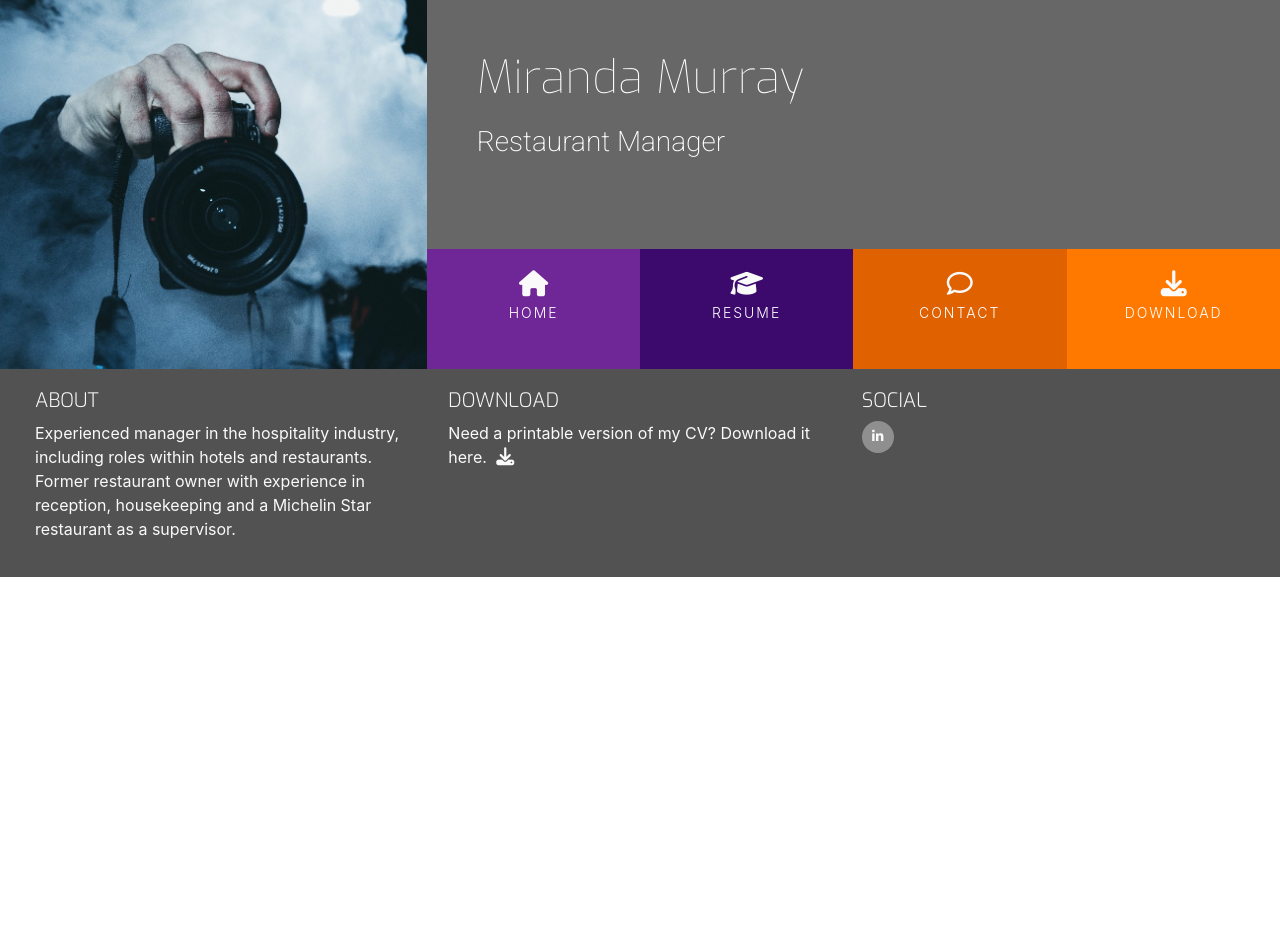
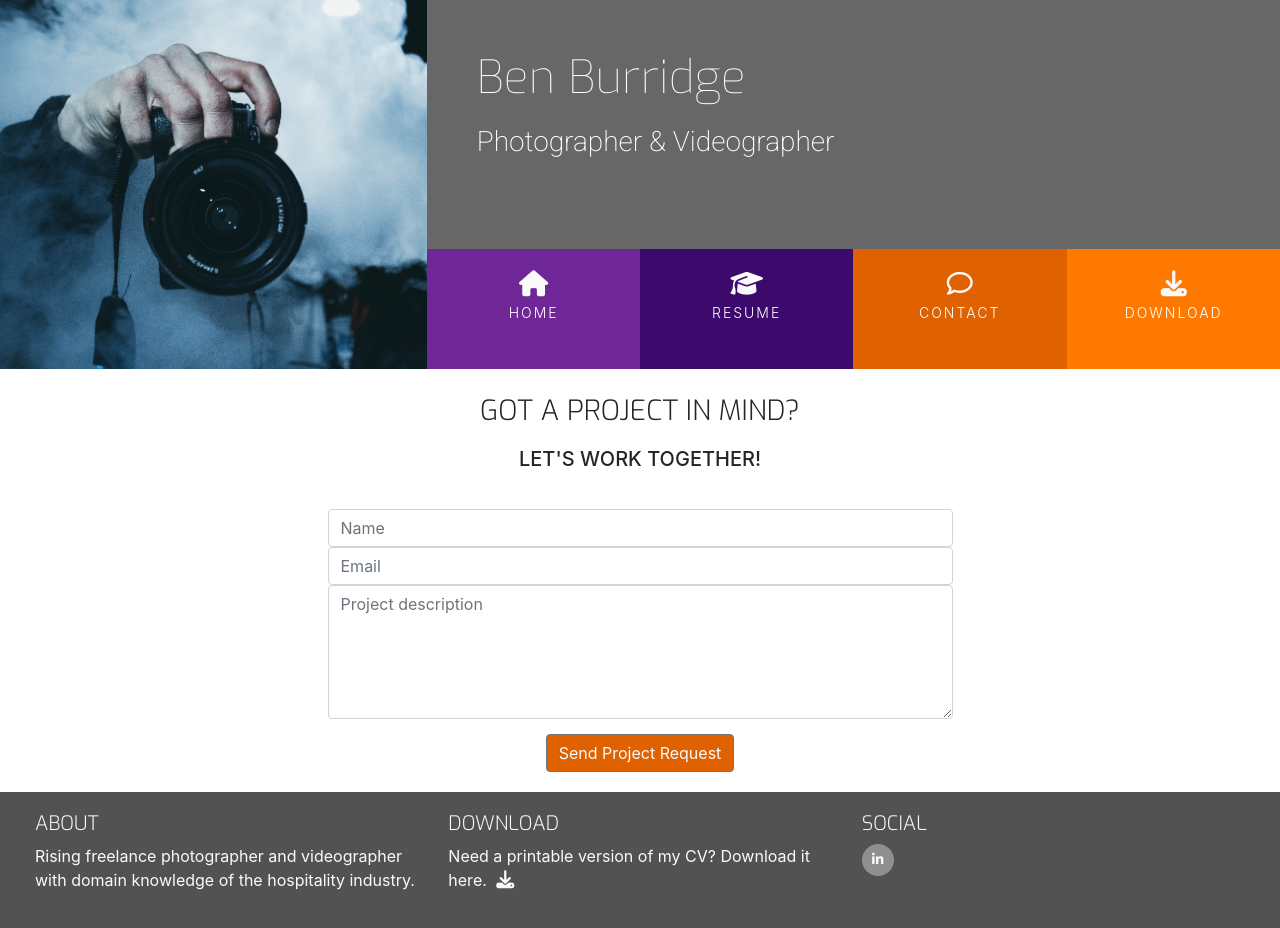
Before and after one commit to janet-dev/ci-ucd-resume, a plain HTML site: page contact.html in a window 1280 px wide. Before the commit the page ends 800 px from the top, so only its background shows below. Drawn offline with nearby package versions, Linux system fonts and the light colour scheme.

Commit message:
Add contact form, download CV and finish site

```diff
--- a/assets/css/style.css
+++ b/assets/css/style.css
@@ -16,6 +16,10 @@
 
 .bg-color-work-history {
     background-color: #3c096c;
+}
+
+.bg-color-contact {
+    background-color: #fff;
 }
 
 .ui-menu-color-home {
@@ -306,3 +310,36 @@ footer {
 .history-items {
     margin-bottom: 30px;
 }
+
+/*------------------------------------Contact form*/
+
+.contact-heading {
+    font-family: "Exo", sans-serif;
+    font-weight: 300;
+    margin-top: 25px;
+    margin-bottom: 20px;
+}
+
+.center-form {
+    padding-top: 10px;
+    margin: 0 auto;
+    max-width: 70%;
+}
+
+button[type="submit"] {
+    margin-top: 15px;
+    margin-bottom: 20px;
+    color: #fafafa;
+    background-color: #e06100;
+}
+
+/*------------------------------------Media query*/
+
+@media(min-width: 992px) {
+    .center-form {
+        padding-top: 30px;
+        min-height: 240px;
+        margin: 0 auto;
+        max-width: 50%;
+    }
+}
--- a/contact.html
+++ b/contact.html
@@ -9,7 +9,7 @@
     <script src="https://kit.fontawesome.com/7c6e646adf.js" crossorigin="anonymous"></script>
     <link rel="stylesheet" href="https://cdnjs.cloudflare.com/ajax/libs/hover.css/2.1.1/css/hover-min.css" type="text/css">
     <link rel="stylesheet" href="assets/css/style.css">
-    <title>M Murray</title>
+    <title>Contact Me</title>
 </head>
 <body>
     <header>
@@ -20,24 +20,24 @@
             <div class="col-md-8">
                 <div class="row no-gutters bg-color-name-title">
                     <div class="col heading">
-                        <h1 class="name">Miranda Murray</h1>
-                        <h2 class="title">Restaurant Manager</h2>
+                        <h1 class="name">Ben Burridge</h1>
+                        <h2 class="title">Photographer & Videographer</h2>
                     </div>
                 </div>
                 <div class="row no-gutters">
                     <div class="col">
                         <ul id="nav" class="list-inline menucontainer">
                             <li class="col-6 col-sm-3 ui-menu-color-home list-inline-item menuitem">
-                                <a href="#" class="hvr-sweep-to-bottom"><i class="fa fa-home" aria-hidden="true"></i><span> Home</span></a>
+                                <a href="index.html" class="hvr-sweep-to-bottom"><i class="fa fa-home" aria-hidden="true"></i><span> Home</span></a>
                             </li>
                             <li class="col-6 col-sm-3 ui-menu-color-resume list-inline-item menuitem">
-                                <a href="#" class="hvr-sweep-to-bottom"><i class="fa fa-graduation-cap" aria-hidden="true"></i><span> Resume</span></a>
+                                <a href="resume.html" class="hvr-sweep-to-bottom"><i class="fa fa-graduation-cap" aria-hidden="true"></i><span> Resume</span></a>
                             </li>
                             <li class="col-6 col-sm-3 ui-menu-color-contact list-inline-item menuitem">
-                                <a href="#" class="hvr-sweep-to-bottom"><i class="fa fa-comment-o" aria-hidden="true"></i><span> Contact</span></a>
+                                <a href="contact.html" class="hvr-sweep-to-bottom"><i class="fa fa-comment-o" aria-hidden="true"></i><span> Contact</span></a>
                             </li>
                             <li class="col-6 col-sm-3 ui-menu-color-download list-inline-item menuitem">
-                                <a href="#" class="hvr-sweep-to-bottom"><i class="fa fa-download" aria-hidden="true"></i><span> Download</span></a>
+                                <a href="assets/cv/dummy-cv.pdf" target="_blank" class="hvr-sweep-to-bottom"><i class="fa fa-download" aria-hidden="true"></i><span> Download</span></a>
                             </li>
                         </ul>
                     </div>
@@ -45,22 +45,40 @@
             </div>
         </div>
     </header>
-    <section>
+    <section class="container-fluid">
+        <div class="row bg-color-contact">
+            <div class="col">
+                <h3 class="contact-heading uppercase text-center">Got a project in mind?</h3>
+                <h5 class="uppercase text-center">Let's work together!</h5>
 
+                <div class="center-form">
+                    <form>
+                        <input type="text" name="name" id="fullname" class="form-control" placeholder="Name" required>
+                        <input type="email" name="email" id="emailaddress" class="form-control" placeholder="Email" required>
+                        <textarea rows="5" name="projectsummary" id="projectsummary" class="form-control" placeholder="Project description" required></textarea>
+                        <div class="form-row text-center">
+                            <div class="col">
+                                <button type="submit" class="btn btn-secondary">Send Project Request</button>
+                            </div>
+                        </div>
+                    </form>
+                </div>
+            </div>
+        </div>
     </section>
     <footer class="container-fluid">
         <div id="footer-details" class="row">
             <div class="col-sm-4">
                 <h5 class="uppercase general-sub">About</h5>
                 <p class="inline-block">
-                    Experienced manager in the hospitality industry, including roles within hotels and restaurants. Former restaurant owner with experience in reception, housekeeping and a Michelin Star restaurant as a supervisor.
+                    Rising freelance photographer and videographer with domain knowledge of the hospitality industry.
                 </p>
             </div>
             <div class="col-sm-4">
                 <h5 class="uppercase general-sub">Download</h5>
                 <p class="inline-block">
                     Need a printable version of my CV? Download it here.
-                    <a href="#" target="_blank" class="cv-pdf">
+                    <a href="assets/cv/dummy-cv.pdf" target="_blank" class="cv-pdf">
                         <i class="fa fa-download" aria-hidden="true"></i>
                         <span class="sr-only">Download link.</span>
                     </a>
@@ -70,7 +88,7 @@
                 <h5 class="uppercase general-sub">Social</h5>
                 <ul class="list-inline social-links">
                     <li class="list-inline-item">
-                        <a target="_blank" href="https://www.linkedin.com/in/miranda-murray-b87b89121/">
+                        <a target="_blank" href="https://www.linkedin.com/">
                             <i class="fa fa-linkedin" aria-hidden="true"></i>
                             <span class="sr-only">LinkedIn</span>
                         </a>
```
Also changed, not shown: index.html (+6 -6 lines), resume.html (+6 -6 lines), 1 other file.
